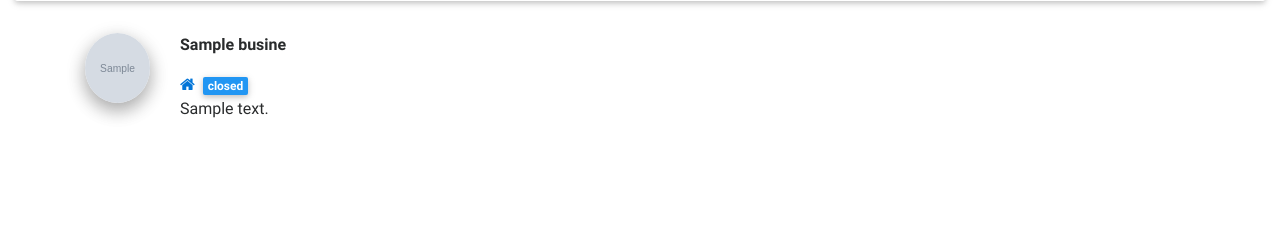
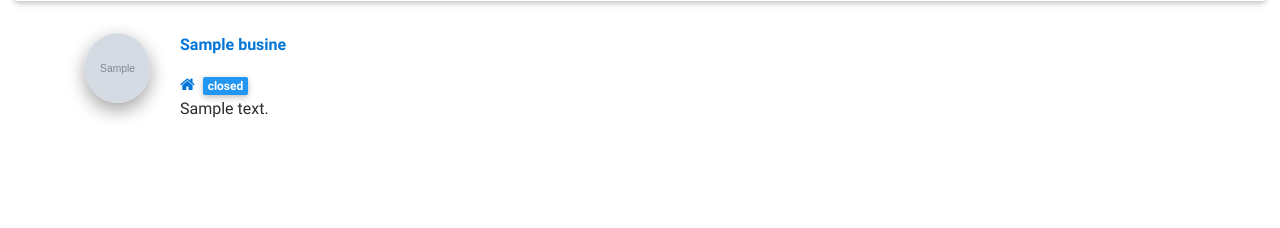
Before and after one commit to gerry101/Nightlife_Coordination_App, a Node server app: template views/show.ejs in a window 1280 px wide. Shown: the part 322-550 px from the top of the page. Run offline with Node 20, Linux system fonts and the light colour scheme; the template is opened without the code that fills it: most values are stand-ins (such as "Sample title", 1, 10 or a date in 2020); grey boxes marked "Sample" are stand-in pictures; some libraries are stand-ins or nearby versions.

Commit message:
Add links to view route

```diff
--- a/views/partials/header.ejs
+++ b/views/partials/header.ejs
@@ -19,6 +19,10 @@
 
         <!-- Custom CSS -->
         <link rel="stylesheet" href="/css/profile.css" type="text/css">
+
+        <!-- Favicon -->
+        <link rel="shortcut icon" href="/media/favicon.ico" type="image/x-icon">
+        <link rel="icon" href="/media/favicon.ico" type="image/x-icon">
 
     </head>
     <body>
--- a/views/partials/landingHeader.ejs
+++ b/views/partials/landingHeader.ejs
@@ -20,6 +20,10 @@
 
     <!-- Custom CSS -->
     <link rel="stylesheet" href="/css/main.css" type="text/css">
+
+    <!-- Favicon -->
+    <link rel="shortcut icon" href="/media/favicon.ico" type="image/x-icon">
+    <link rel="icon" href="/media/favicon.ico" type="image/x-icon">
 
 </head>
 
--- a/views/show.ejs
+++ b/views/show.ejs
@@ -35,10 +35,14 @@
         <div class="col-md-6">
             <div class="row">
                 <div class="col-12 col-sm-2">
-                    <img src="<%=business.image%>" class="img-fluid rounded-circle z-depth-2 avatar" alt="business image">
+                    <a href="<%=business.url%>" target="_blank">
+                       <img src="<%=business.image%>" class="img-fluid rounded-circle z-depth-2 avatar" alt="business image">
+                    </a>
                 </div>
                 <div class=" col-12 col-sm-10">
-                    <p><strong><%=business.name%></strong></p>
+                    <a href="<%=business.url%>" target="_blank">
+                        <p><strong><%=business.name%></strong></p>
+                    </a>
                     <div class="personal-sm">
                         <a href="<%=business.url%>" target="_blank" class="email-ic"><i class="fa fa-home mr-1"> </i></a>
                         <%if(business.isClosed === false) {%>
```
Also changed, not shown: public/media/favicon.ico (added).
